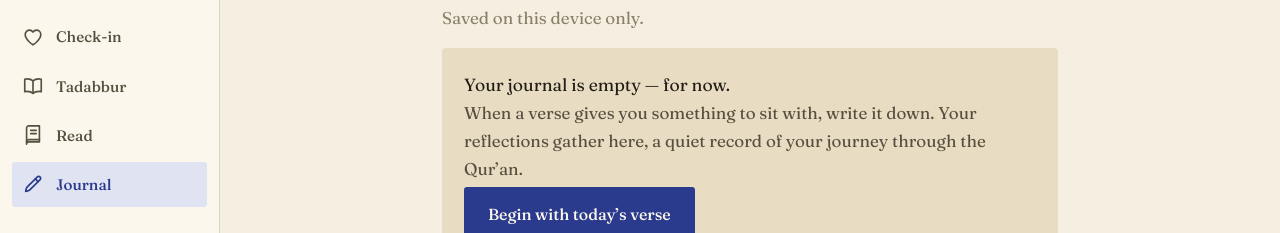
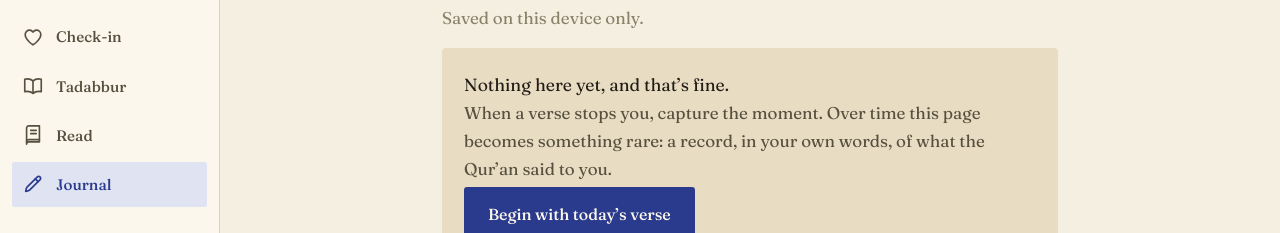
Before and after one commit to mohammedfirdouss/MindfulVerse, a React (Vite) app: page /journal in a window 1280 px wide. Shown: the part 121-354 px from the top of the page. Built offline with nearby package versions, Linux system fonts and the light colour scheme.

Commit message:
feat: update empty journal message for improved user experience

```diff
--- a/src/pages/Journal.tsx
+++ b/src/pages/Journal.tsx
@@ -116,10 +116,10 @@ export default function Journal() {
 
       {entries.length === 0 && (
         <div className="card stack" style={{ textAlign: "left" }}>
-          <p style={{ margin: 0, fontSize: "1.1rem" }}>Your journal is empty — for now.</p>
+          <p style={{ margin: 0, fontSize: "1.1rem" }}>Nothing here yet, and that’s fine.</p>
           <p className="soft" style={{ margin: 0 }}>
-            When a verse gives you something to sit with, write it down. Your reflections
-            gather here, a quiet record of your journey through the Qur’an.
+            When a verse stops you, capture the moment. Over time this page becomes
+            something rare: a record, in your own words, of what the Qur’an said to you.
           </p>
           <Link to="/checkin" className="btn" style={{ alignSelf: "flex-start", marginTop: 4 }}>
             Begin with today’s verse
```
